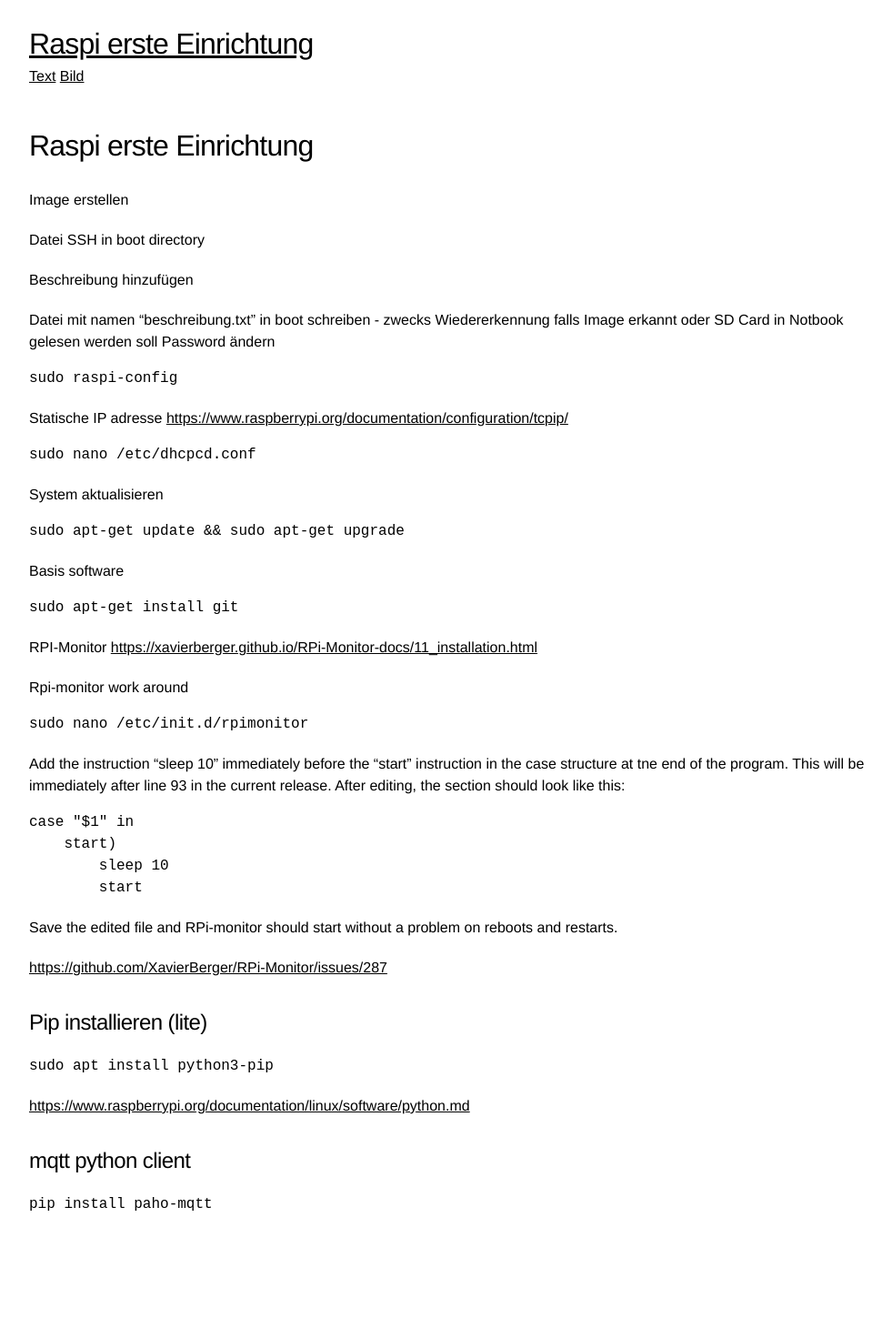
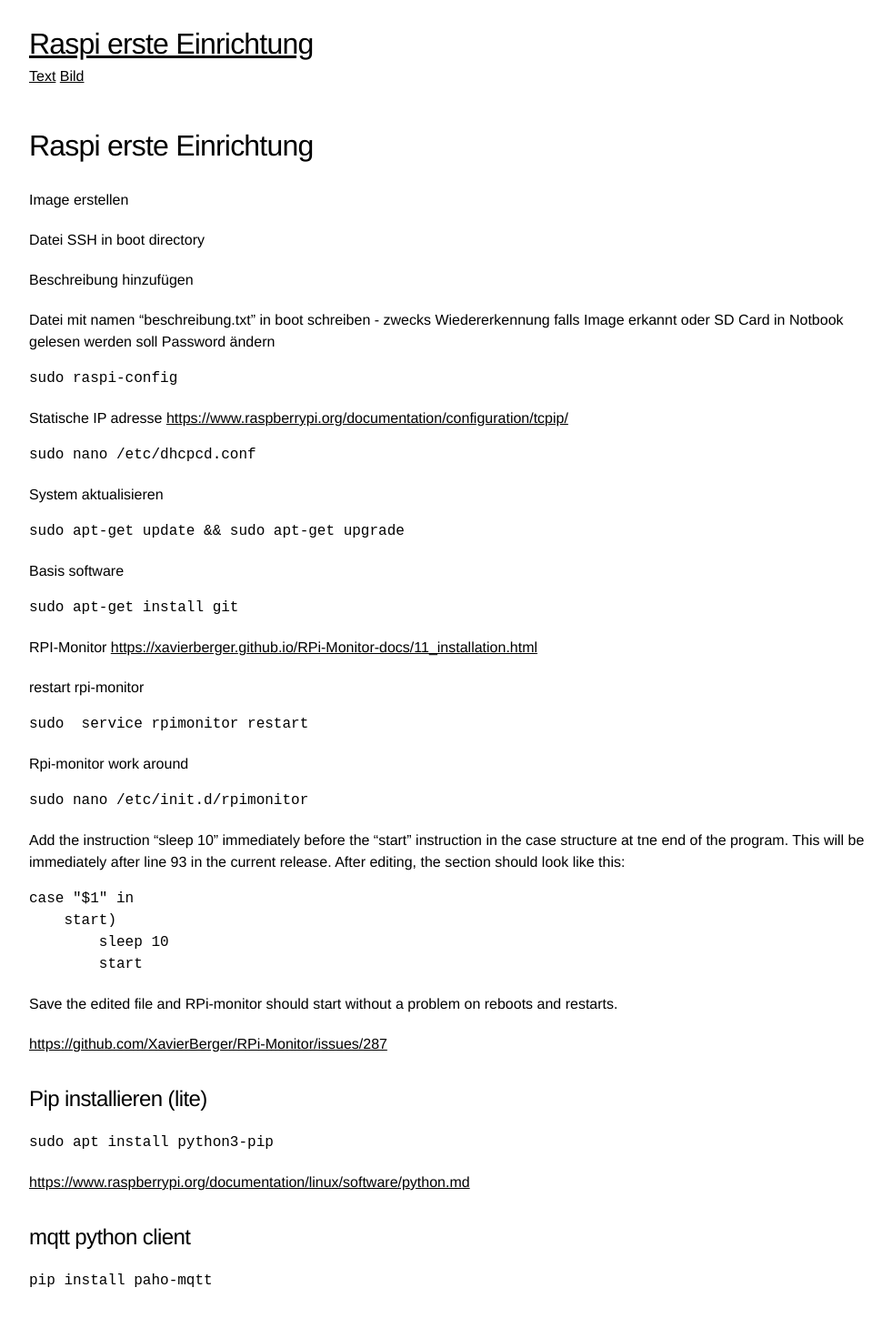
Before and after one commit to Wingertsau/ct.github.io, a Jekyll site: the page built from raspi.md, in a window 1280 px wide. Shown: the whole page at 91% size, without its empty margins (146-1127 px from the left). Built offline with Jekyll 4.4.1, drawn with Linux system fonts in a browser that asks for light colours; our own code applies the rules of GitHub Pages for plain Markdown files; before the commit the page ends 1376 px from its top, so only the background shows below that.

Commit message:
Update raspi.md

```diff
--- a/raspi.md
+++ b/raspi.md
@@ -30,6 +30,12 @@ Basis software
 RPI-Monitor
 <https://xavierberger.github.io/RPi-Monitor-docs/11_installation.html>
 
+restart rpi-monitor
+
+    sudo  service rpimonitor restart
+
+
+
 Rpi-monitor work around
 
     sudo nano /etc/init.d/rpimonitor
```
